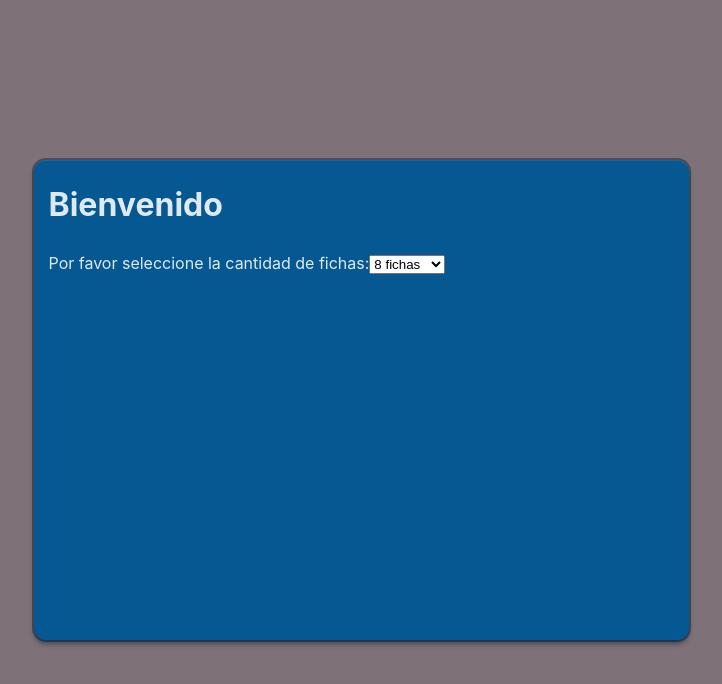
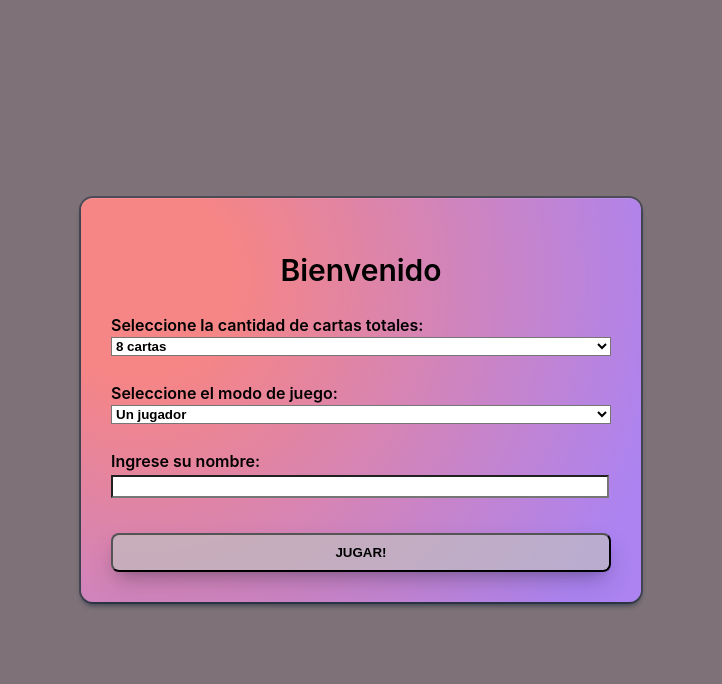
Before and after one commit to nasrcristian/unq-ui-cristian-nasr-trabajo-final, a React (Vite) app: page / in a window 1280 px wide. Shown: the top 684 px of the page, without its empty margins (279-1001 px from the left). Built offline with nearby package versions, Linux system fonts and the light colour scheme.

Commit message:
Agregue opciones para cambiar el juego utilizando un estado y un modo de juego de dos personas utilizando unas clases

```diff
--- a/src/App.jsx
+++ b/src/App.jsx
@@ -1,13 +1,44 @@
+import { useState } from 'react'
 import './App.css'
 import MainGame from './components/MainGame/MainGame'
-import StartModal from './components/StartModal/StartModal'
+import OptionsModal from './components/Modal/OptionsModal/OptionsModal.jsx'
+import {OPTIONS, GAME, END} from './helpers/states.js'
+import PostGameModal from './components/Modal/PostGameModal/PostGameModal.jsx'
+
+function App() {
+  const [gameOptions, setGameOptions] = useState({})
+  const [gamestate, setGameState] = useState(OPTIONS)
+  const [displayMsg, setDisplayMsg] = useState("")
+
+  const startGame = (options) => {
+    setGameOptions(options)
+    setGameState(GAME)
+  }
+
+  const endGame = (displayMsg) => {
+    setDisplayMsg(displayMsg)
+    setGameState(END)
+  }
+
+  const resetGame = () => {
+    setGameState(GAME)
+  }
+
+  const goToOptions = () => {
+    setGameState(OPTIONS)
+  }
 
 
-function App() {
+  if (gamestate === OPTIONS){
+    return <OptionsModal startGame={startGame}/>
+  } else if (gamestate === GAME) {
+    return <MainGame options={gameOptions} endGame={endGame}/>
+  } else {
+    return <PostGameModal resetGame={resetGame} goToOptions={goToOptions} displayMsg={displayMsg}/>
+  }
 
-  return (
-    <StartModal/>
-  )
+
+
 }
 
 export default App
--- /dev/null
+++ b/src/components/Modal/Modal.css
@@ -0,0 +1,74 @@
+.modal-background{
+    width: 100vw;
+    height: 100vh;
+    background-color: rgba(0, 0, 0, 0.507);
+    display: flex;
+    justify-content: center;
+    align-items: center;
+    position: fixed;
+    top: 0;
+    left: 0;
+}
+
+.modal-main{
+    width: clamp(200px, 80%, 500px);
+    background: radial-gradient(circle at 10% 20%, rgb(246, 133, 133) 16.3%, rgb(172, 131, 241) 90%);
+    border-radius: 12px;
+    box-shadow: rgba(6, 24, 44, 0.4) 0px 0px 0px 2px, rgba(6, 24, 44, 0.65) 0px 4px 6px -1px, rgba(255, 255, 255, 0.08) 0px 1px 0px inset;
+    padding: 30px;
+    display: flex;
+    flex-direction: column;
+
+}
+
+
+.modal-title{
+    color: black;
+    text-align: center;
+    font-weight: 600;
+    font-size: 30px;
+}
+
+.modal-label{
+    font-weight: 600;
+    color: black;
+}
+
+.modal-select{
+    background-color: white;
+    color: black;
+    font-weight: 600;
+    width: 100%
+}
+
+.modal-label-container{
+    display:flex;
+    flex-direction: column;
+    margin-bottom: 25px;
+}
+
+.modal-input{
+    width: 98%;
+    padding: 2px 2px;
+    margin: 0;
+    background-color: white;
+    color: black;
+    margin-bottom: 10px;
+    font-weight: 600;
+}
+
+.modal-button{
+    border-radius: 8px;
+    padding: 10px;
+    font-weight: 600;
+    color: rgb(255, 255, 255);
+    background-color: rgba(193, 193, 193, 0.684);
+    box-shadow: rgba(50, 50, 93, 0.25) 0px 13px 27px -5px, rgba(0, 0, 0, 0.3) 0px 8px 16px -8px;
+    color:black;
+}
+
+.modal-button:hover{
+    cursor: pointer;
+    background-color: rgba(51, 4, 87, 0.559);
+    color: rgb(255, 174, 0);
+}
--- /dev/null
+++ b/src/components/Modal/OptionsModal/OptionsModal.jsx
@@ -0,0 +1,103 @@
+import { useState } from "react"
+import '../Modal.css'
+import { Single, Versus } from "../../../helpers/gamemodes"
+
+function OptionsModal({startGame}){
+
+    const SINGLE = "SINGLE"
+    const VERSUS = "VERSUS"
+    const [cardsQuantity, setCardsQuantity] = useState(8)
+    const [gamemode, setGameMode] = useState(SINGLE)
+    const [firstPlayerName, setFirstPlayerName] = useState("")
+    const [secondPlayerName, setSecondPlayerName] = useState("")
+
+
+    const handleStartGame = () => {
+        let selectedGamemode;
+        if(gamemode === SINGLE) {
+            selectedGamemode = new Single(firstPlayerName)
+        } else {
+            selectedGamemode = new Versus(firstPlayerName, secondPlayerName)
+        }
+
+        startGame({cardsQuantity: cardsQuantity, gamemode: selectedGamemode})
+    }
+
+
+    return(
+        <div className="modal-background">
+            <div className="modal-main">
+                <h1 className="modal-title">Bienvenido</h1>
+
+                <div className="modal-label-container">
+                    <label className="modal-label">
+                        Seleccione la cantidad de cartas totales:
+                    </label>
+                    <select
+                        name="cantidad de cartas"
+                        defaultValue={8}
+                        onChange={e => setCardsQuantity(e.target.value)}
+                        className="modal-select"
+                    >
+                        <option value={6}> 6 cartas </option>
+                        <option value={8}> 8 cartas </option>
+                        <option value={10}> 10 cartas </option>
+                        <option value={12}> 12 cartas </option>
+                        <option value={16}> 16 cartas </option>
+                    </select>
+                </div>
+                <div className="modal-label-container">
+                    <label className="modal-label">
+                        Seleccione el modo de juego:
+                    </label>
+                    <select
+                        name="modo de juego"
+                        defaultValue={SINGLE}
+                        onChange={e => setGameMode(e.target.value)}
+                        className="modal-select">
+                        <option value={SINGLE}>Un jugador</option>
+                        <option value={VERSUS}> Dos jugadores </option>
+                    </select>
+                </div>
+                <div className="modal-label-container">
+                    { gamemode === SINGLE?
+                       (
+                       <label className="modal-label">
+                            Ingrese su nombre:
+                            <input
+                                value={firstPlayerName}
+                                onChange={e => setFirstPlayerName(e.target.value)}
+                                className="modal-input"
+                            />
+                        </label>
+                        )
+                    :
+                        (
+                          <>
+                            <label className="modal-label">
+                                Ingrese el nombre del primer jugador:
+                            <input
+                                value={firstPlayerName}
+                                onChange={e => setFirstPlayerName(e.target.value)}
+                                className="modal-input"
+                            />
+                            </label>
+                            <label className="modal-label">
+                                Ingrese el nombre del segundo jugador:
+                            <input
+                                value={secondPlayerName}
+                                onChange={e => setSecondPlayerName(e.target.value)}
+                                className="modal-input"
+                            />
+                            </label>
+                          </>
+                        )
+                    }
+                </div>
+                <button onClick={handleStartGame} className="modal-button">JUGAR!</button>
+            </div>
+        </div>
+    )
+}
+
+export default OptionsModal;
--- /dev/null
+++ b/src/components/Modal/PostGameModal/PostGameModal.css
@@ -0,0 +1,4 @@
+.button{
+    background-color: aliceblue;
+    margin: 10px 0;
+}
--- /dev/null
+++ b/src/components/Modal/PostGameModal/PostGameModal.jsx
@@ -0,0 +1,17 @@
+import '../Modal.css'
+import './PostGameModal.css'
+
+
+function PostGameModal({resetGame, goToOptions, displayMsg}){
+    return(
+        <div className="modal-background">
+            <div className="modal-main">
+                <p className="modal-title">{displayMsg || "Termino el juego"}</p>
+                <button onClick={goToOptions} className="modal-button button">Ir al menú</button>
+                <button onClick={resetGame} className="modal-button button">Volver a jugar</button>
+            </div>
+        </div>
+    )
+}
+
+export default PostGameModal;
--- /dev/null
+++ b/src/helpers/gamemodes.js
@@ -0,0 +1,66 @@
+export class Single {
+    constructor(firstPlayerName){
+        this.playerName = firstPlayerName
+        this.playersSetter;
+        this.playersScore;
+    }
+
+    displayFirstScore(){
+        return `Puntaje de ${this.playerName}: ${this.playersScore[0]}`
+    }
+
+    displaySecondScore(){
+    }
+
+    increaseActualPlayerScore(){
+        this.playersSetter[0]((prev) => prev+100)
+    }
+
+    decreaseActualPlayerScore(){
+        this.playersSetter[0]((prev) => prev-50)
+    }
+
+    passTurn(){
+
+    }
+
+    getDisplayMsg(){
+        return `Finalizaste con ${this.playersScore[0]} puntos`
+    }
+
+}
+
+export class Versus {
+    constructor(firstPlayerName, secondPlayerName){
+        this.playersTurn = 0 // Por defecto arranca el jugador 1
+        this.firstPlayerName = firstPlayerName
+        this.secondPlayerName = secondPlayerName
+        this.playersSetter;
+        this.playersScore;
+    }
+
+
+    increaseActualPlayerScore(){
+        this.playersSetter[this.playersTurn]((prev) => prev +100)
+    }
+
+    decreaseActualPlayerScore(){
+        this.playersSetter[this.playersTurn]((prev) => prev -50)
+    }
+
+    passTurn(){
+        this.playersTurn = 1 - this.playersTurn
+    }
+
+    displayFirstScore(){
+            return `Puntaje de ${this.firstPlayerName}: ${this.playersScore[0]}`
+    }
+    displaySecondScore(){
+        return `Puntaje de ${this.secondPlayerName}: ${this.playersScore[1]}`
+    }
+
+    getDisplayMsg(){
+        return "El ganador es " + (this.playersScore[0] > this.playersScore[1]? `${this.firstPlayerName} con ${this.playersScore[0]} puntos` : `${this.secondPlayerName} con ${this.playersScore[1]} puntos`)
+    }
+
+}
--- /dev/null
+++ b/src/helpers/states.js
@@ -0,0 +1,3 @@
+export const OPTIONS = "options"
+export const GAME = "game"
+export const END = "end"
```
